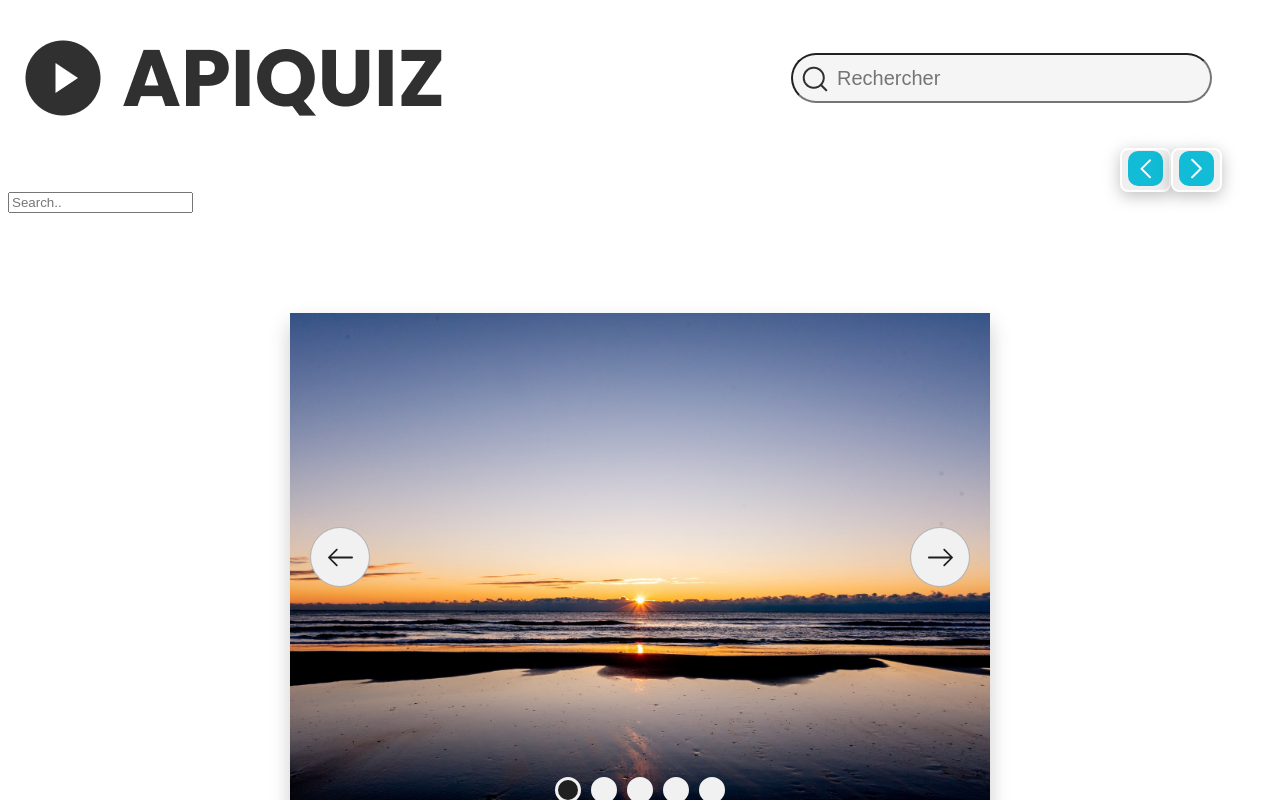
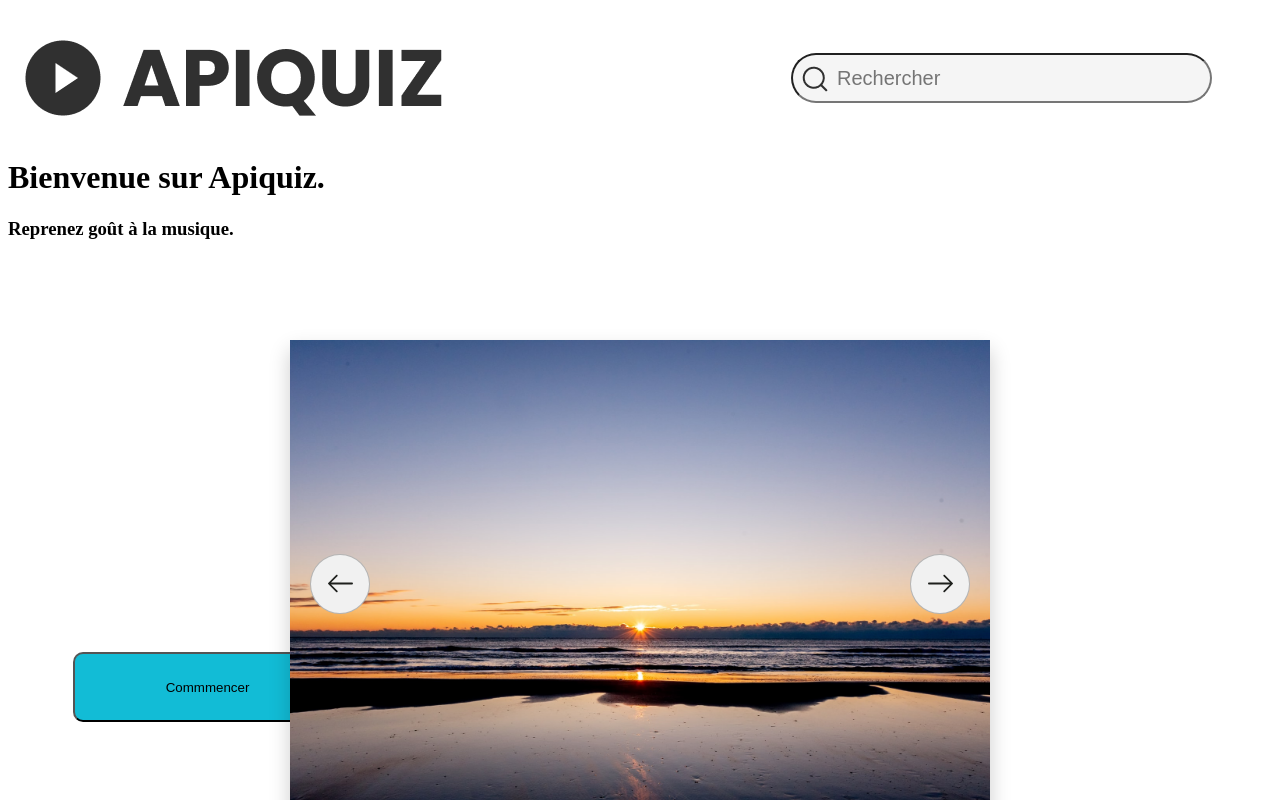
Before and after one commit to CyriacInfo/Api1000, a React (Create React App) app: page / in a window 1280 px wide. Shown: the top 800 px of the page. Built offline with nearby package versions, Linux system fonts and the light colour scheme.

Commit message:
Modification en cours ne pas toucher merci

```diff
--- a/public/index.html
+++ b/public/index.html
@@ -5,6 +5,7 @@
     <link rel="icon" href="%PUBLIC_URL%/favicon.ico" />
     <meta name="viewport" content="width=device-width, initial-scale=1" />
     <meta name="description" content="The website of team API 1000" />
+    <link href="https://fonts.googleapis.com/css2?family=Poppins:wght@100;300;400;600;700&display=swap" rel="stylesheet">
     <title>Team API 1000</title>
   </head>
   <body>
--- a/src/components/PagePrincipale.jsx
+++ b/src/components/PagePrincipale.jsx
@@ -15,18 +15,13 @@ export default function PagePrincipale() {
           aria-label="Search through site content" placeholder="Rechercher" />
       </div>
     </div>
-    <div className="NavButton">
-      <button className="ButtonMain"><img className="ButtonMainImg" src="assets/chevron-left.png" alt="logo" /></button>
-      <button className="ButtonMain"><img className="ButtonMainImg" src="assets/chevron-right.png" alt="logo" /></button>
-    </div>
   </div>
-
-      <div className="header">
-      <input className="searchbar" type="text"
-        name="search" placeholder="Search.."/>
-      </div>
-
+  <div className="BodyMain">
+    <h1>Bienvenue sur Apiquiz.</h1>
+    <h3>Reprenez goût à la musique.</h3>
+    <button className="ButtonBodyMain" type="button">Commmencer</button>
       <Slider />
+  </div>
       <RechercheStyle />
       <button type="button">Aléatoire</button>
       <div>PlayList par année</div>
--- a/src/components/pagePrincipale.css
+++ b/src/components/pagePrincipale.css
@@ -1,4 +1,4 @@
-body{
+body {
   display: flex;
   flex-wrap: wrap;
   justify-content: center;
@@ -6,7 +6,7 @@ body{
 
 @media only screen and (max-width: 800px) {
   .RechargeBar {
-    width: 60%;
+    width: 90%;
     height: 40px;
     background: #f5f5f5;
     border-radius: 25px;
@@ -73,24 +73,15 @@ body{
   }
 }
 
-.ButtonMainImg {
+.BodyMain {
+}
+
+.ButtonBodyMain {
+  position: absolute;
+  width: 269px;
+  height: 70px;
+  left: 73px;
+  top: 652px;
   background: #12bcd6;
   border-radius: 10px;
-  width: 100%;
-  height: 100%;
 }
-
-.ButtonMain {
-  text-align: right;
-  position: relative;
-  border: 2px solid #ffffff;
-  border-radius: 8px;
-  filter: drop-shadow(0px 4px 8px rgba(0, 0, 0, 0.25));
-}
-
-.NavButton {
-  text-align: right;
-  position: relative;
-  display: inherit;
-  margin-right: 50px;
-}
```
